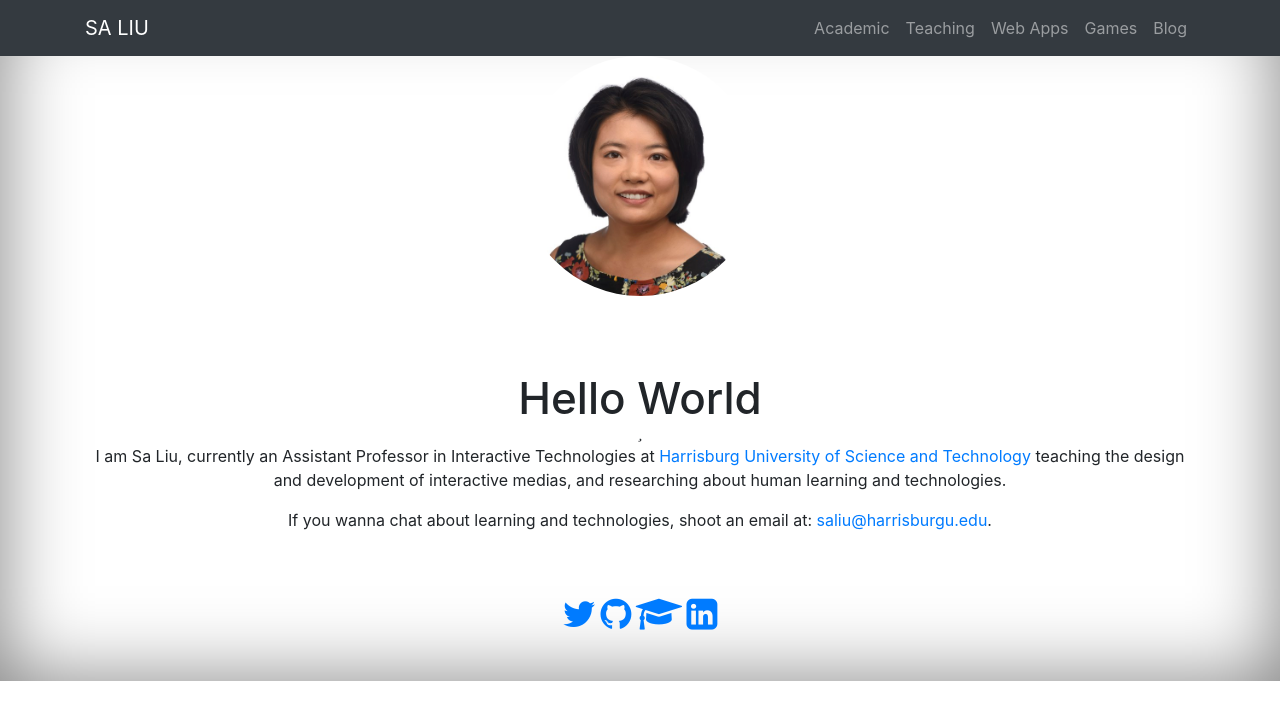
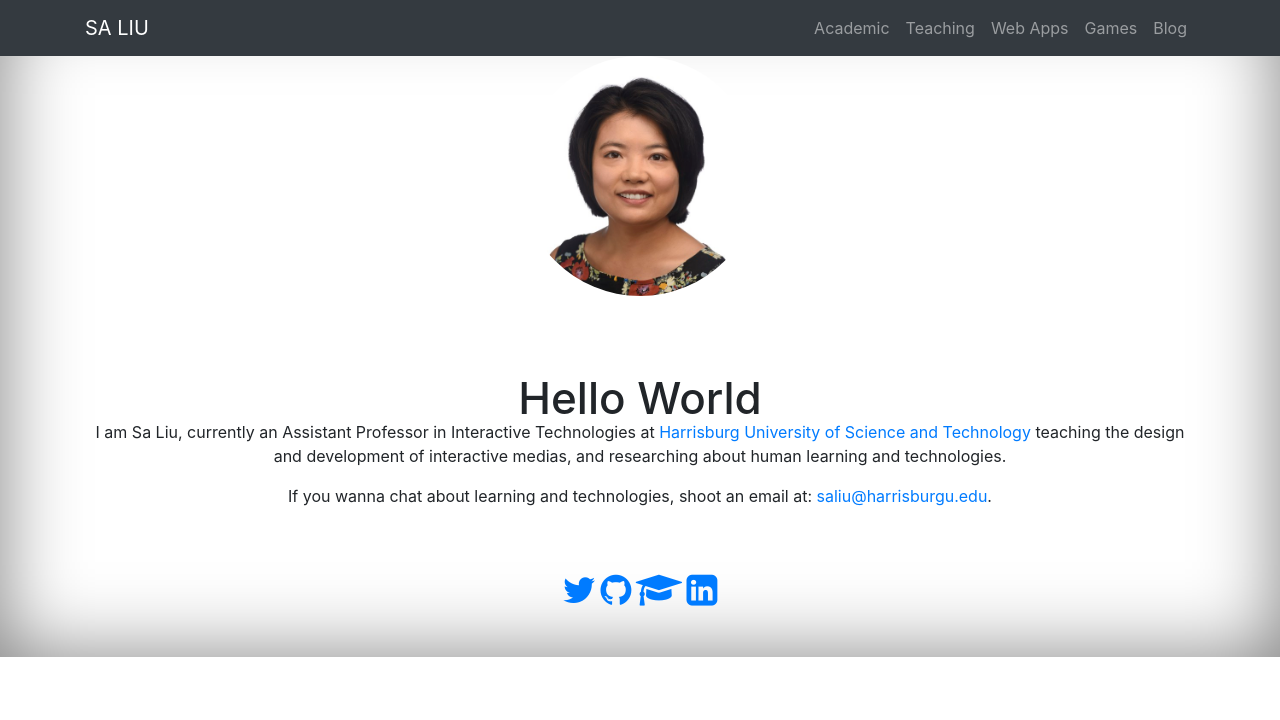
Before and after one commit to Tonicdragon6x66/saliudev.github.io, a Jekyll site: the page built from index.html, in a window 1280 px wide. Shown: the top 720 px of the page. Built offline with Jekyll 4.4.1, drawn with Linux system fonts in a browser that asks for light colours.

Commit message:
update front page

```diff
--- a/index.html
+++ b/index.html
@@ -29,15 +29,6 @@
 
         <h1 class="masthead-heading mb-0">Hello World</h1>
 
-          <!-- Icon Divider -->
-          <div class="divider-custom divider-light">
-            <div class="divider-custom-line"></div>
-            <div class="divider-custom-icon">
-              <i class="fas fa-star"></i>
-            </div>
-            <div class="divider-custom-line"></div>
-          </div>
-
 
         <p>I am Sa Liu, currently an Assistant Professor in Interactive Technologies at <a href="http://harrisburgu.edu">Harrisburg University of Science and Technology</a> teaching the design and development of interactive medias, and researching about human learning and technologies. </p>
         <p>If you wanna chat about learning and technologies, shoot an email at: <a href="mailto:saliu@harrisburgu.edu">saliu@harrisburgu.edu</a>.</p>
```
